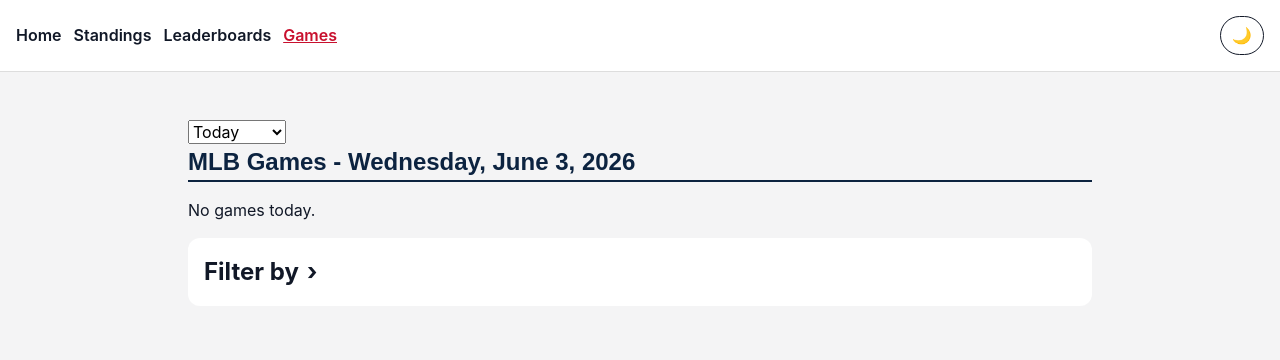
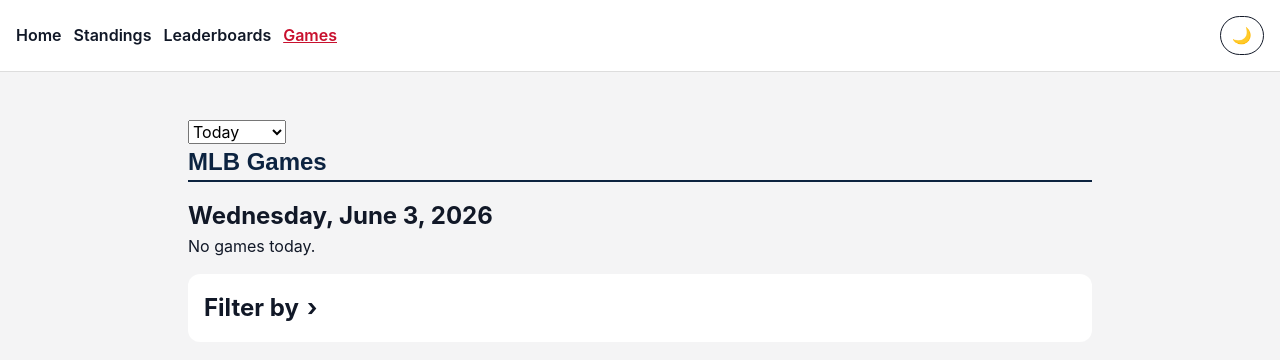
Before and after one commit to jyandell83/mlb-stats-app, a React (Create React App) app: page / in a window 1280 px wide. Shown: the top 360 px of the page. Built offline with nearby package versions, Linux system fonts and the light colour scheme; no server answers.

Commit message:
adds headers on each page, passing text as props

```diff
--- a/src/components/Header/Header.jsx
+++ b/src/components/Header/Header.jsx
@@ -11,11 +11,17 @@
   });
 };
 
-export default function Header({ date }) {
+export default function Header({ text, date }) {
   return (
-    <h1 className="title flex stack-on-mobile">
-      <span>MLB Games -&nbsp;</span>
-      <span>{formatDisplayDate(date)}</span>
-    </h1>
+    <>
+      <h1 className="title flex stack-on-mobile">
+        <span>{text}</span>
+      </h1>
+      {date && (
+        <h2>
+          <span>{formatDisplayDate(date)}</span>
+        </h2>
+      )}
+    </>
   );
 }
--- a/src/pages/Games/Games.jsx
+++ b/src/pages/Games/Games.jsx
@@ -106,7 +106,7 @@
         </select>
       </div>
 
-      <Header date={currentDate} />
+      <Header date={currentDate} text="MLB Games" />
 
       {games.length === 0 && <div>No games today.</div>}
       <div className="flex flex-col">
--- a/src/pages/Leaderboards/Leaderboards.jsx
+++ b/src/pages/Leaderboards/Leaderboards.jsx
@@ -1,5 +1,6 @@
 import LeagueLeaderCard from "../../components/LeagueLeaderCard/LeagueLeaderCard";
 import Tabs from "../../components/Tabs/Tabs";
+import Header from "../../components/Header/Header";
 
 import { useState } from "react";
 
@@ -33,6 +34,7 @@
   ];
   return (
     <>
+      <Header text="Leader Boards" />
       <select value={range} onChange={(e) => setRange(e.target.value)}>
         {leaderRanges.map((range) => (
           <option key={range.value} value={range.value}>
@@ -41,8 +43,6 @@
         ))}
       </select>
       <section className="leaderboards">
-        <h1>Leaderboards</h1>
-
         <Tabs
           tabs={leaderboardTabs}
           activeTab={activeTab}
--- a/src/pages/Standings/Standings.jsx
+++ b/src/pages/Standings/Standings.jsx
@@ -3,6 +3,7 @@
 import { getStandings } from "../../api/mlbApi";
 
 import StatsTable from "../../components/StatsTable/StatsTable";
+import Header from "../../components/Header/Header";
 
 const Standings = () => {
   const [standings, setStandings] = useState(null);
@@ -35,6 +36,7 @@
 
   return (
     <>
+      <Header text="Standings" />
       {divisions.map((division) => (
         <section key={division.division.id} className="standings-division card">
           <h2>{division.division.name}</h2>
```
